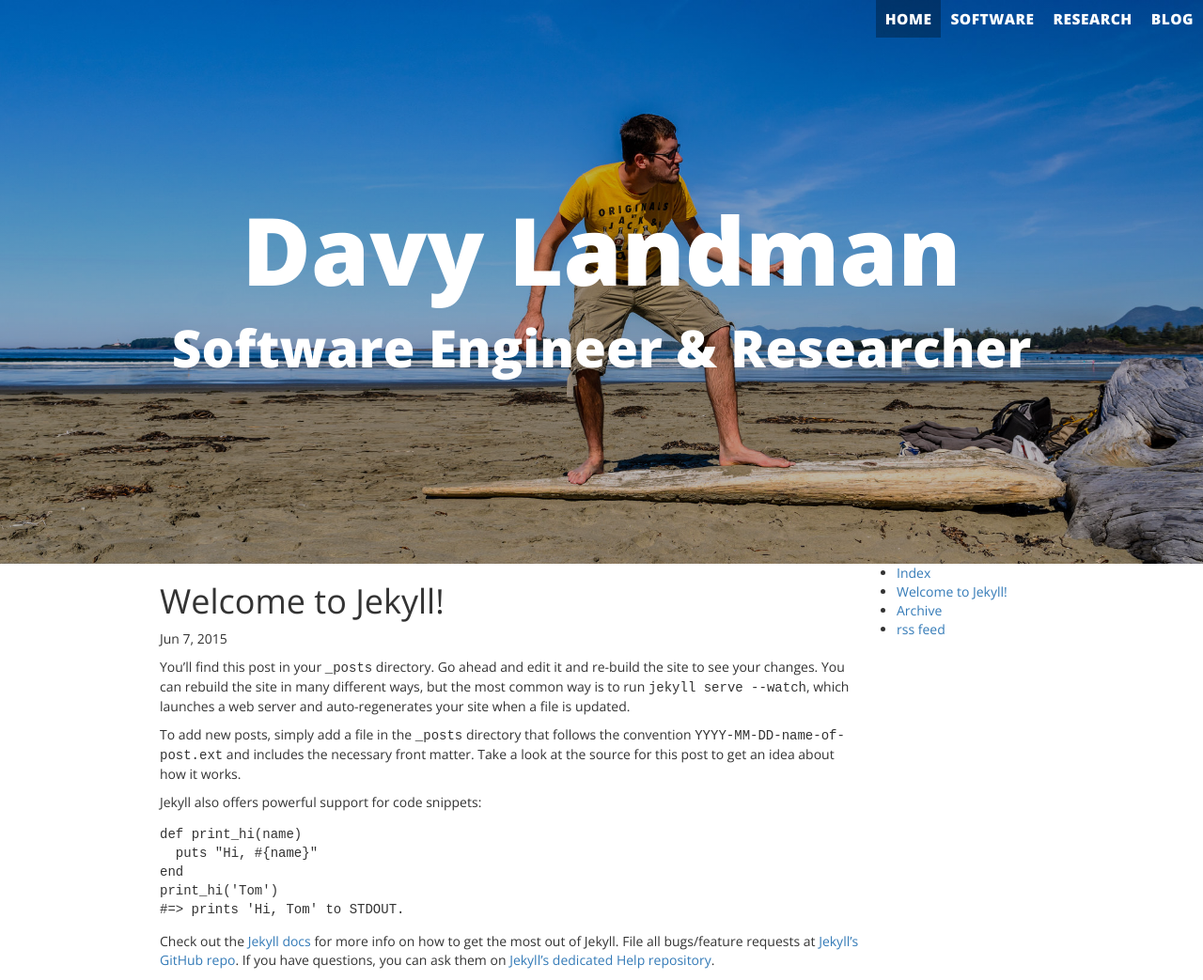
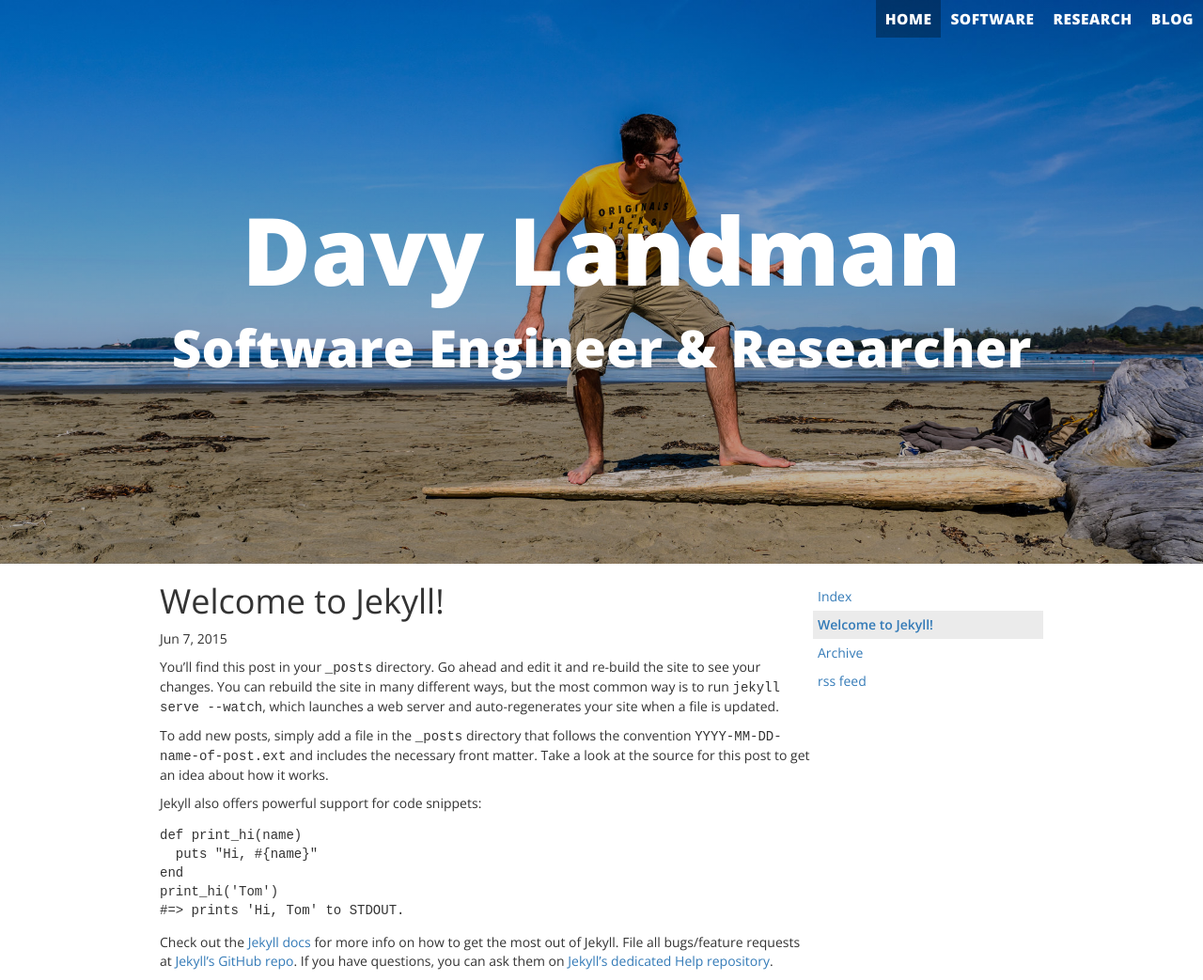
Before and after one commit to DavyLandman/davylandman.github.io, a Jekyll site: the page built from _posts/2015-06-07-welcome-to-jekyll.markdown, in a window 1280 px wide. Shown: the whole page at 94% size. Built offline with Jekyll 4.4.1, drawn with Linux system fonts in a browser that asks for light colours; comment, search, counter and statistics services are not loaded.

Commit message:
Got the menu looking a bit better

```diff
--- a/_layouts/default.html
+++ b/_layouts/default.html
@@ -49,19 +49,19 @@
         <nav class="blog">
           <ul>
             {% if page.url == "/blog/index.html" %}
-              <li class="active"><a href="/blog/">Index</a>
+              <li class="current"><a href="/blog/">Index</a>
             {% else %}
               <li><a href="/blog/">Index</a>
             {% endif %}
             {% for post in site.posts offset:0 limit:10 %}
               {% if page.url == post.url %}
-                <li class="active"><a href="{{post.url}}">{{post.title}}</a>
+                <li class="current"><a href="{{post.url}}">{{post.title}}</a>
               {% else %}
                   <li><a href="{{post.url}}">{{post.title}}</a>
               {% endif %}
             {% endfor %}
             {% if page.url == "/blog/archive.html" %}
-              <li class="active"><a href="/blog/archive.html">Archive</a>
+              <li class="current"><a href="/blog/archive.html">Archive</a>
             {% else %}
               <li><a href="/blog/archive.html">Archive</a>
             {% endif %}
--- /dev/null
+++ b/_sass/_blog-layout.scss
@@ -0,0 +1,61 @@
+@charset "UTF-8";
+
+main.blog {
+  @include clearfix();
+  max-width: $container-tn;
+  @media (min-width: $screen-sm-min) {
+    max-width: $container-sm;
+  }
+  @media (min-width: $screen-md-min) {
+    max-width: $container-md;
+  }
+  nav {
+    float:none;
+    margin-top: $line-height-computed;
+    ul {
+      margin: 0;
+      padding: 0;
+      display: block;
+      list-style-image: none;
+      list-style-position: outside;
+      list-style-type: none;
+      li {
+        box-sizing: border-box;
+        display: block;
+        a {
+          box-sizing: border-box;
+          display: block;
+          padding: ($line-height-computed / 4 );
+        }
+        a:hover {
+          background-color: darken(rgba(248, 248, 248, 1), 1%);
+        }
+      }
+      .current,
+      .current a:hover {
+        font-weight: 600;
+        background-color: darken(rgba(248, 248, 248, 1), 5%);
+      }
+    }
+  }
+  @media (min-width: $screen-sm-min) {
+     nav {
+      float: right;
+      width: $container-sm * $blog-navbar-ratio;
+      margin-left: -$container-sm * $blog-navbar-ratio;
+    }
+    article {
+      float: left;
+      margin-right: $container-sm * $blog-navbar-ratio;
+    }
+  }
+  @media (min-width: $screen-md-min) {
+    nav {
+      width: $container-md * $blog-navbar-ratio;
+      margin-left: -$container-md * $blog-navbar-ratio;
+    }
+    article {
+      margin-right: $container-md * $blog-navbar-ratio;
+    }
+  }
+}
--- a/_sass/_main-layout.scss
+++ b/_sass/_main-layout.scss
@@ -24,21 +24,21 @@ main.blog {
   @media (min-width: $screen-sm-min) {
      nav {
       float: right;
-      width: $container-sm * 0.2;
-      margin-left: -$container-sm * 0.2;
+      width: $container-sm * $blog-navbar-ratio;
+      margin-left: -$container-sm * $blog-navbar-ratio;
     }
     article {
       float: left;
-      margin-right: $container-sm * 0.2;
+      margin-right: $container-sm * $blog-navbar-ratio;
     }
   }
   @media (min-width: $screen-md-min) {
     nav {
-      width: $container-md * 0.2;
-      margin-left: -$container-md * 0.2;
+      width: $container-md * $blog-navbar-ratio;
+      margin-left: -$container-md * $blog-navbar-ratio;
     }
     article {
-      margin-right: $container-md * 0.2;
+      margin-right: $container-md * $blog-navbar-ratio;
     }
   }
 
--- a/_sass/_variables.scss
+++ b/_sass/_variables.scss
@@ -178,6 +178,8 @@ $container-md:                 (940px  + $base-margin) !default;
 //** For `$screen-lg-min` and up.
 $container-lg:                 (1140px  + $base-margin) !default;
 
+// Blog nav part
+$blog-navbar-ratio:             0.25;
 
 //== Navbar
 //
--- a/css/main.scss
+++ b/css/main.scss
@@ -13,3 +13,4 @@
 // own stuff
 @import "_header.scss";
 @import "_main-layout.scss";
+@import "_blog-layout.scss";
```
